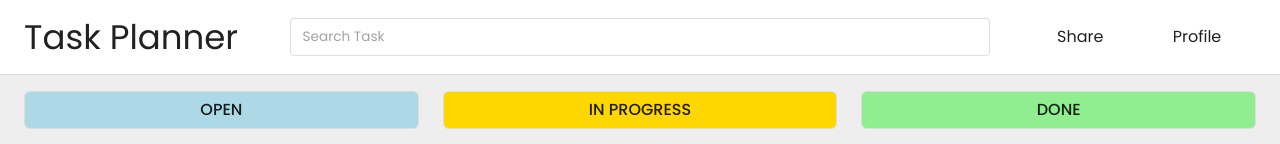
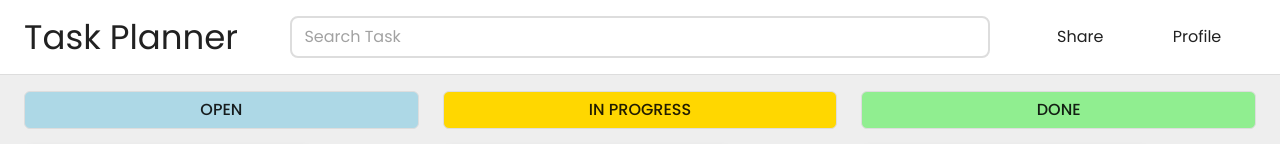
Before and after one commit to Vishal-Kank/taskplanner, a React (Vite) app: page / in a window 1280 px wide. Shown: the top 144 px of the page. Built offline with nearby package versions, Linux system fonts and the light colour scheme.

Commit message:
Create layout for Search

```diff
--- a/src/container/Search/index.tsx
+++ b/src/container/Search/index.tsx
@@ -1,20 +1,61 @@
-import { Input } from "@mui/material";
+import { InputBase, styled } from "@mui/material";
+
+type InputStyledProp = {
+  variant?: "outlined" | "filled" | "standard";
+};
+
+const InputStyled = styled(InputBase, {
+  shouldForwardProp: (prop) => prop !== "variant",
+})<InputStyledProp>(({ variant }) => ({
+  border: "none",
+  position: "relative",
+  "&::before": {
+    display: "none", // remove default underline
+  },
+  "&::after": {
+    content: '""',
+    position: "absolute",
+    bottom: 0,
+    left: 0,
+    height: "2px",
+    width: "100%",
+    backgroundColor: "#DDD",
+    transform: "scaleX(0)",
+    transformOrigin: "left",
+    transition: "transform 0.3s ease-in-out",
+    pointerEvents: "none",
+  },
+  "&:focus-within::after": {
+    transform: "scaleX(1)",
+  },
+
+  ...(variant === "outlined" && {
+    border: "2px solid #DDD",
+    padding: "0.2rem 0.8rem",
+    borderRadius: "8px",
+  }),
+  ...(variant === "filled" && {
+    background: "#DDD",
+    padding: "0.2rem 0.8rem",
+    borderRadius: "8px",
+    color: "#000",
+  }),
+  ...(variant === "standard" && {
+    borderBottom: "2px solid #DDD",
+    padding: "0.2rem 0",
+  }),
+}));
 
 const Search = () => {
   return (
-    <Input
-      fullWidth
-      disableUnderline
-      sx={{
-        border: "1px solid #DDD",
-        borderRadius: "4px",
-        padding: "8px 12px",
-        fontSize: "0.85rem",
-      }}
-      inputProps={{ style: { padding: 0 } }}
-      placeholder="Search Task"
-    />
+    <InputStyled fullWidth variant={"outlined"} placeholder="Search Task" />
   );
 };
 
 export default Search;
+
+// Pendding...........
+// Apply throttling
+// Display results (need to design and think)
+// clean the code
+// apply state
```
